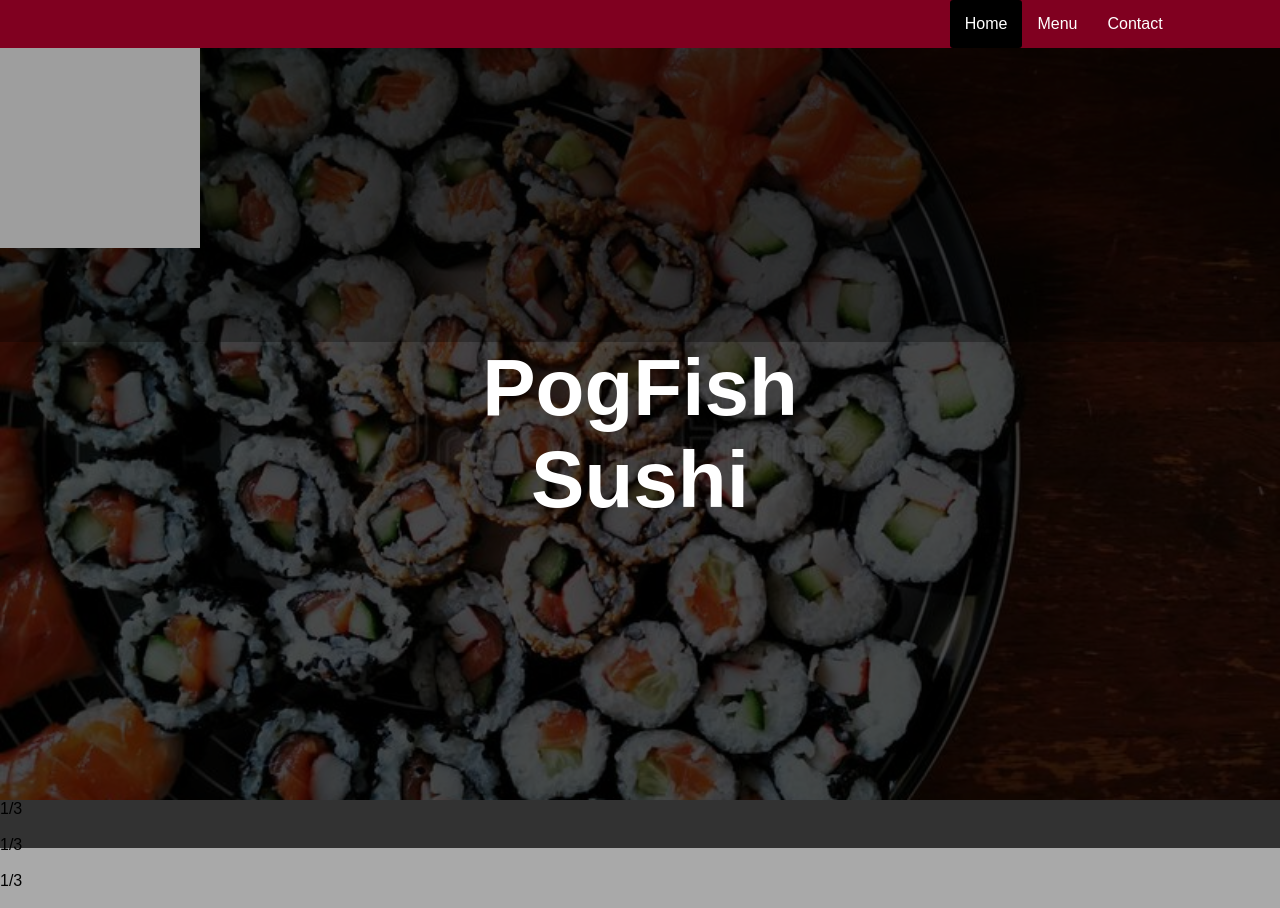
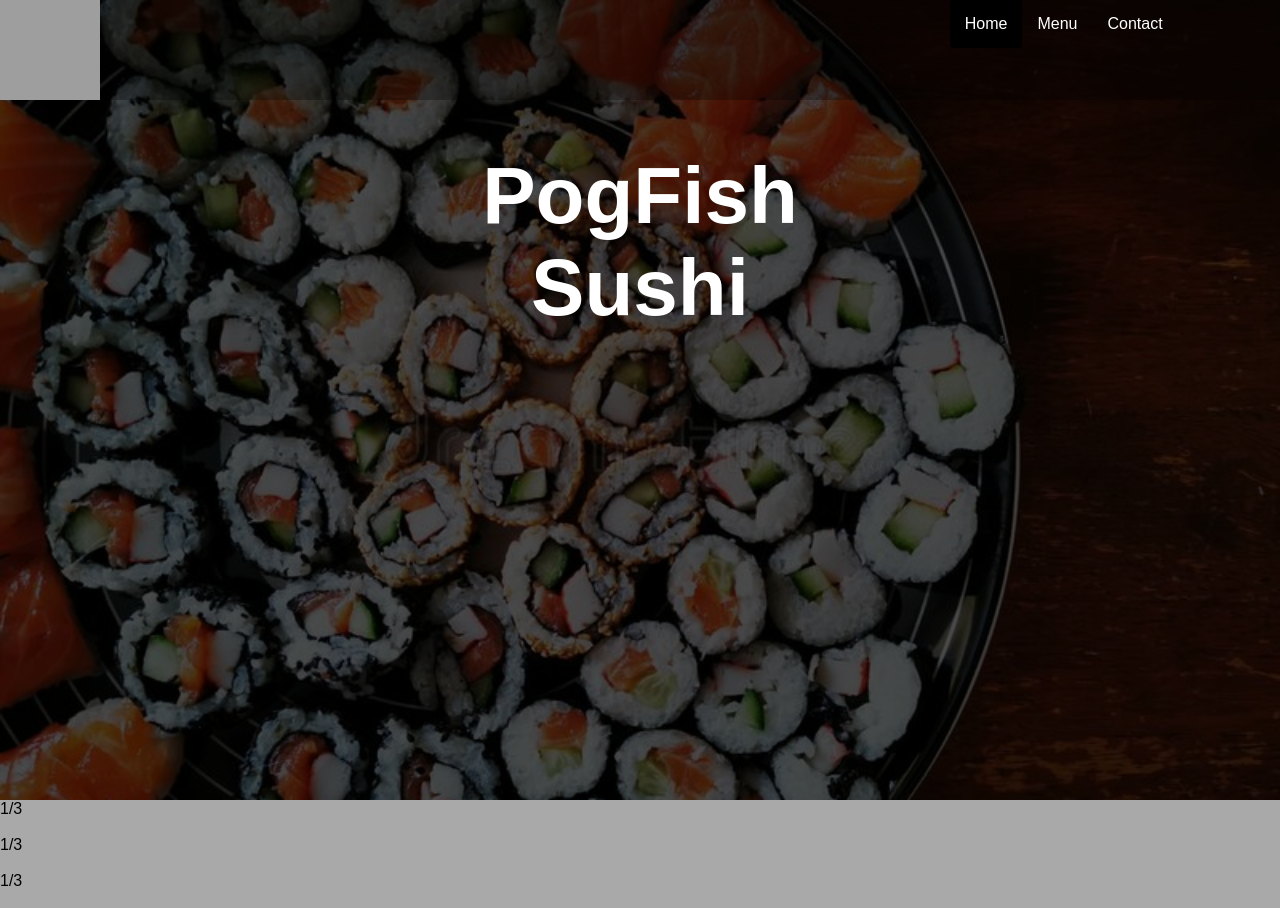
Before and after one commit to MaximCamilleri/Sushi-Restaurant-Template, a PHP site: page / in a window 1280 px wide. Run offline with PHP 8.4, Linux system fonts and the light colour scheme; grey boxes are pictures that could not be loaded.

Commit message:
merging css files part 1

```diff
--- a/index.html
+++ b/index.html
@@ -9,6 +9,9 @@
 
     <body>
         <header>
+            <div id="headerTint">
+                <nav>
+                    <img id="logo" src="https://image.freepik.com/free-vector/sushi-restaurant-logo_8169-12.jpg" alt="PogFish Sushi restaurant logo">
                     <div class="navbar">
                         <ul>
 
@@ -38,9 +41,6 @@
 
                       </ul>
                       </div>
-            <div id="headerTint">
-                <nav>
-                    <img class="logo" src="https://image.freepik.com/free-vector/sushi-restaurant-logo_8169-12.jpg" alt="PogFish Sushi restaurant logo">
                 </nav>
                 <h1 class="title">PogFish </h1>
                 <h2 class="title">Sushi</h2>
--- a/navbar.css
+++ b/navbar.css
@@ -1,22 +1,7 @@
-*
-{
-    padding: 0;
-    margin: 0;
-    box-sizing: border-box;
 
-}
 
-body{
-    font-family: sans-serif
-}
 
-.navbar
-{
-    background-color: #800020;
-    text-align: center;
-    text-align: right;
-    padding-right: 8%;
-}
+
 
 .navbar ul{
     display: inline-flex;
@@ -36,7 +21,7 @@ body{
     color: white;
 }
 
-.active,.navbar ul li:hover
+.active, .navbar ul li:hover
 {
 background:black;
 border-radius: 3px;
--- a/styles.css
+++ b/styles.css
@@ -3,9 +3,16 @@
     padding: 0px;
 }
 
-.logo{
-    width: 200px;
-    height: 200px;
+body{
+    font-family: sans-serif
+}
+
+#logo{
+    width: 100px;
+    height: 100px;
+    max-width: 100px;
+    float: left;
+    display: inline;
 }
 
 header{
@@ -20,6 +27,11 @@ header{
     height: 800px;
 }
 
+.navbar{
+    text-align: right;
+    padding-right: 8%;
+}
+
 .title{
     color: white;
     text-align: center;
@@ -32,5 +44,6 @@ body{
 
 nav{
     background-color: rgba(0, 0, 0, 0.3);
-    padding-bottom: 7%;
+    height: 100px;
+    margin-bottom: 50px;
 }
```
Lines whose indentation alone changed are shown as unchanged.
